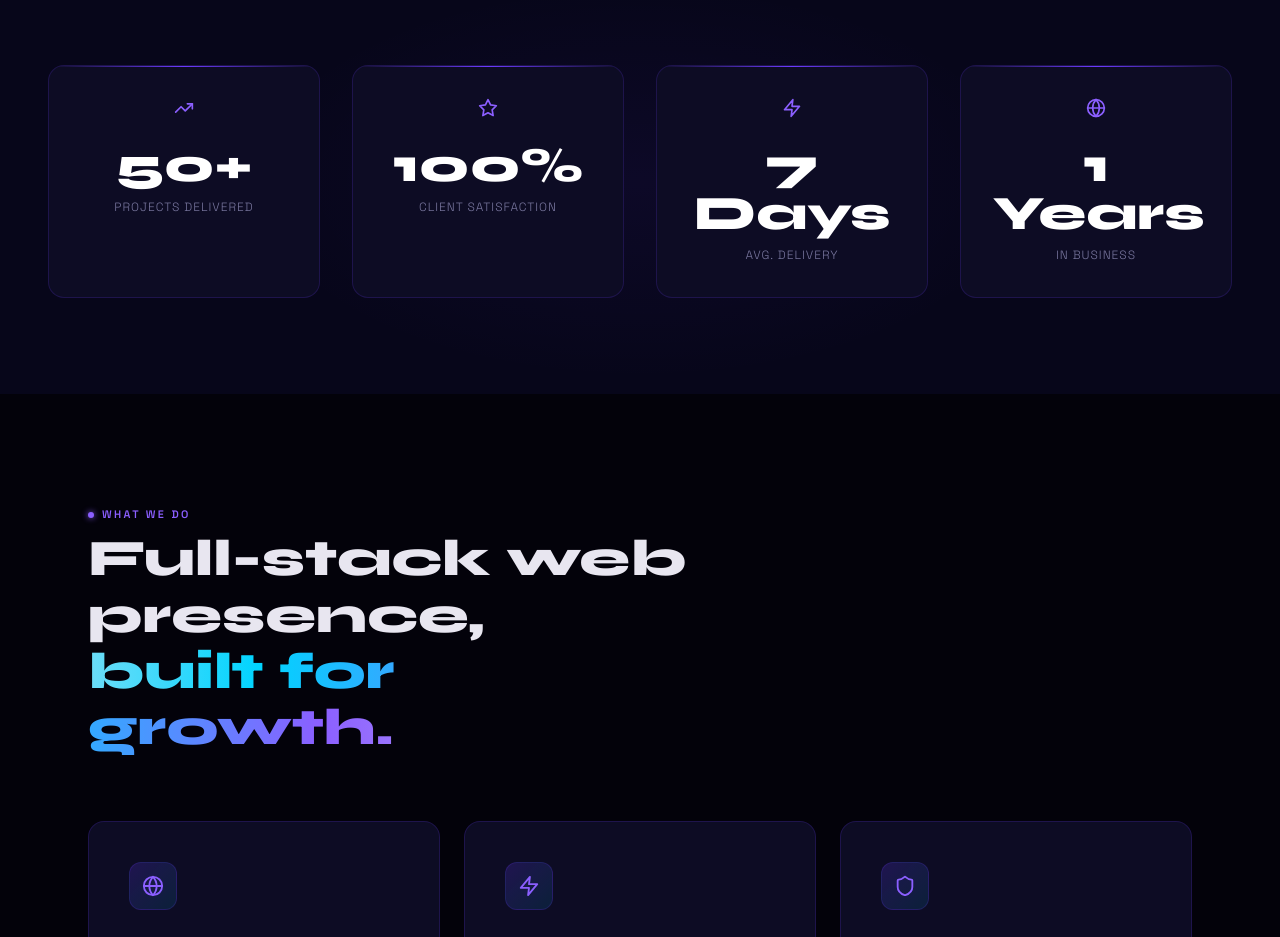
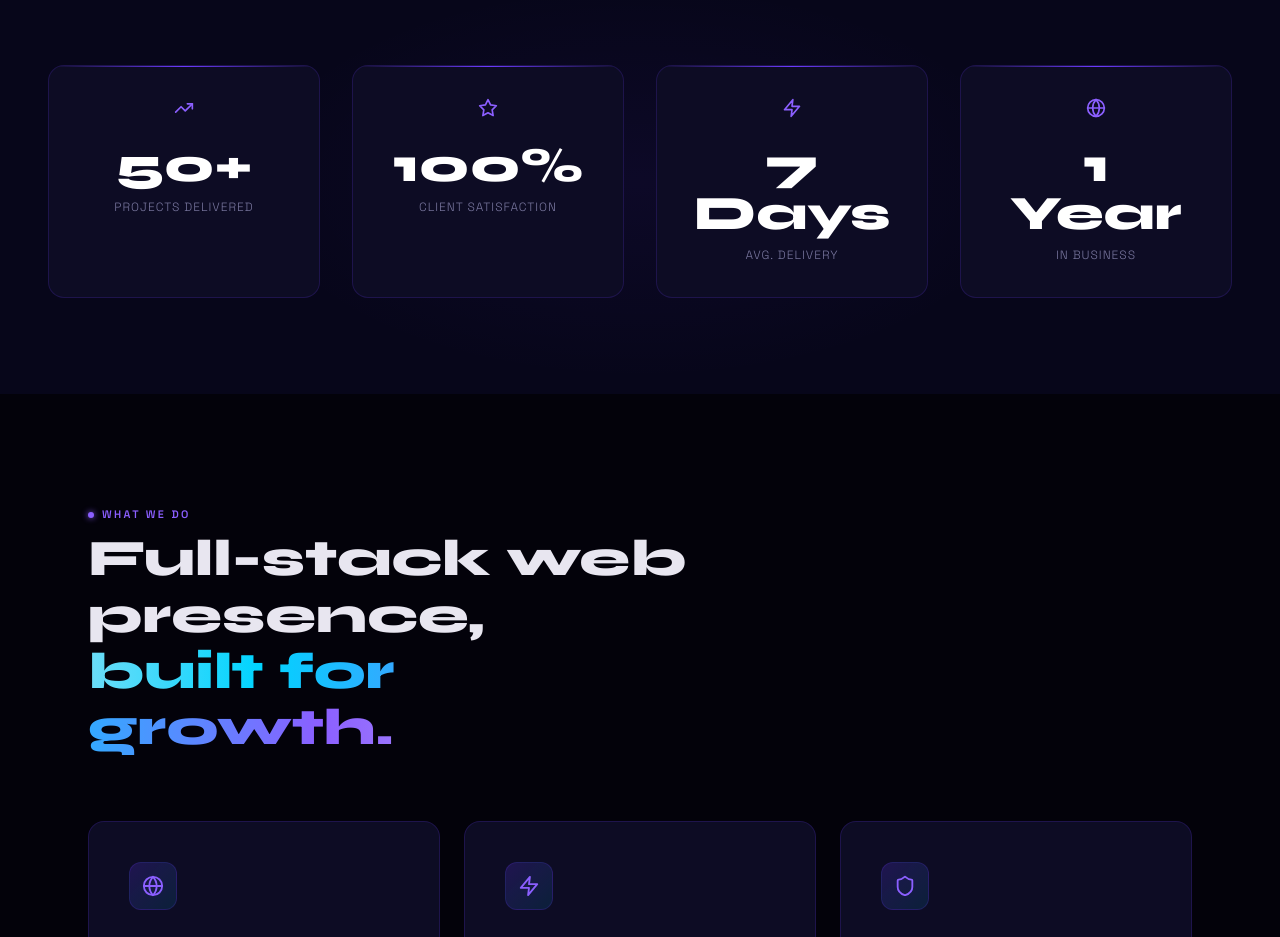
Before and after one commit to chaudharyinteriors445-web/portfolio, a React (Vite) app: page / in a window 1280 px wide. Shown: the part 880-1817 px from the top of the page. Built offline with nearby package versions, Linux system fonts and the light colour scheme.

Commit message:
Fix label for business duration to singular year

```diff
--- a/src/pages/Home.jsx
+++ b/src/pages/Home.jsx
@@ -295,7 +295,7 @@ export default function Home() {
             { n: 50, suf: '+', label: 'Projects Delivered', icon: TrendingUp },
             { n: 100, suf: '%', label: 'Client Satisfaction', icon: Star },
             { n: 7, suf: ' Days', label: 'Avg. Delivery', icon: Zap },
-            { n: 1, suf: ' Years', label: 'In Business', icon: Globe },
+            { n: 1, suf: ' Year', label: 'In Business', icon: Globe },
           ].map((s, i) => (
             <motion.div key={s.label}
               initial={{ opacity: 0, y: 30 }} whileInView={{ opacity: 1, y: 0 }}
```
